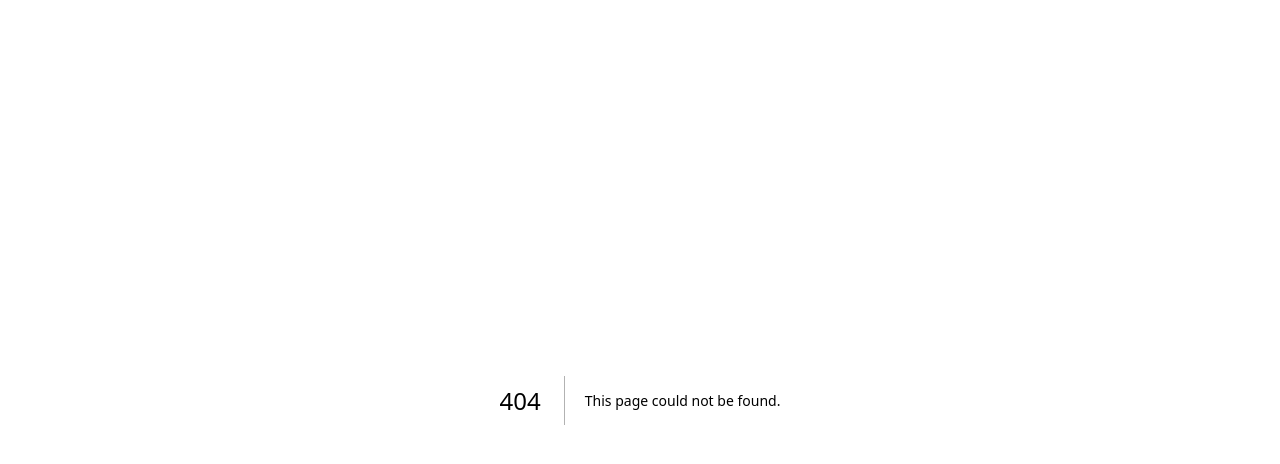
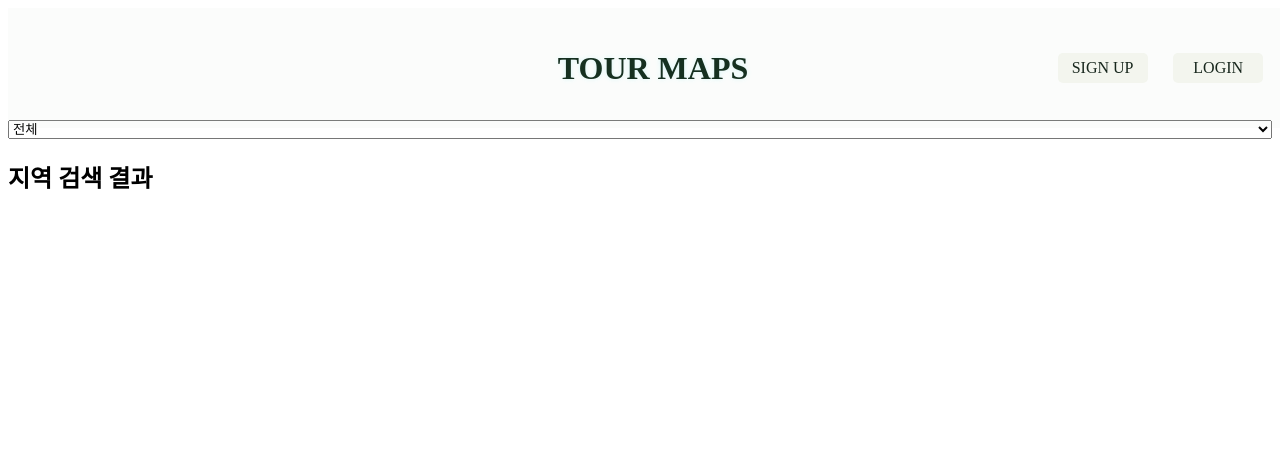
Before and after one commit to seunghee1108/tourmaps, a Next.js app: page /region in a window 1280 px wide. Before the commit this address had no page. Shown: the top 464 px of the page. Built offline with nearby package versions, Linux system fonts and the light colour scheme.

Commit message:
지역별 검색 페이지 생성

```diff
--- /dev/null
+++ b/app/region/page.tsx
@@ -0,0 +1,84 @@
+"use client";
+
+import React, { useState } from "react";
+import styles from "@/app/styles/search.module.scss";
+import Topbar from "../components/Topbar/Topbar";
+
+interface SearchResultRegion {
+  name: string;
+}
+
+const SearchRegionPage: React.FC = () => {
+  const [searchRegion, setsearchRegion] = useState<string>("");
+  const [regionResult, setRegionResult] = useState<SearchResultRegion[]>([]);
+
+  const serviceKey =
+    "WRM%2FxwABX2ibu1FMzeh0M4ca55og%2BubZJmgviYSiIEluTOFZkIWMZ3%2BqvAcSS85SpKyryvYtYgt1AX4JLj1szQ3D%%3D";
+
+  const handleRegionSearch = async () => {
+    try {
+      const response = await fetch(
+        ` https://apis.data.go.kr/B551011/KorService1/areaCode1?numOfRows=100&MobileOS=ETC&MobileApp=TUORMAPS&_type=json&serviceKey=WRM%252FxwABX2ibu1FMzeh0M4ca55og%252BubZJmgviYSiIEluTOFZkIWMZ3%252BqvAcSS85SpKyryvYtYgt1AX4JLj1szQ3D%25%253D`
+      );
+      if (response.ok) {
+        const result = await response.json();
+        const extractedResults: SearchResultRegion[] =
+          result.response.body.items.item.map((item: any) => ({
+            name: item.name,
+          }));
+        setRegionResult(extractedResults); // 지역 검색 결과 상태 업데이트
+      } else {
+        console.error("Error:", response.statusText);
+      }
+    } catch (error) {
+      console.error("Error fetching data:", error);
+    }
+  };
+
+  const handleInputChange = (e: React.ChangeEvent<HTMLInputElement>) => {
+    setsearchRegion(e.target.value.trim());
+  };
+
+  return (
+    <div className={styles.container}>
+      <div className={styles.top}>
+        <Topbar />
+      </div>
+
+      <select
+        id="regionFilter"
+        className="course_regionFilterSelect"
+        onChange={(e) => handleRegionSearch()}
+      >
+        <option value="">전체</option>
+        <option value="1">서울</option>
+        <option value="6">부산</option>
+        <option value="4">대구</option>
+        <option value="2">인천</option>
+        <option value="5">광주</option>
+        <option value="3">대전</option>
+        <option value="7">울산</option>
+        <option value="8">세종</option>
+        <option value="31">경기</option>
+        <option value="32">강원</option>
+        <option value="33">충북</option>
+        <option value="34">충남</option>
+        <option value="35">경북</option>
+        <option value="36">경남</option>
+        <option value="37">전북</option>
+        <option value="38">전남</option>
+        <option value="39">제주</option>
+      </select>
+      <div>
+        <h2>지역 검색 결과</h2>
+        <ul>
+          {regionResult.map((item, index) => (
+            <li key={index}>{item.name}</li>
+          ))}
+        </ul>
+      </div>
+    </div>
+  );
+};
+
+export default SearchRegionPage;
```
